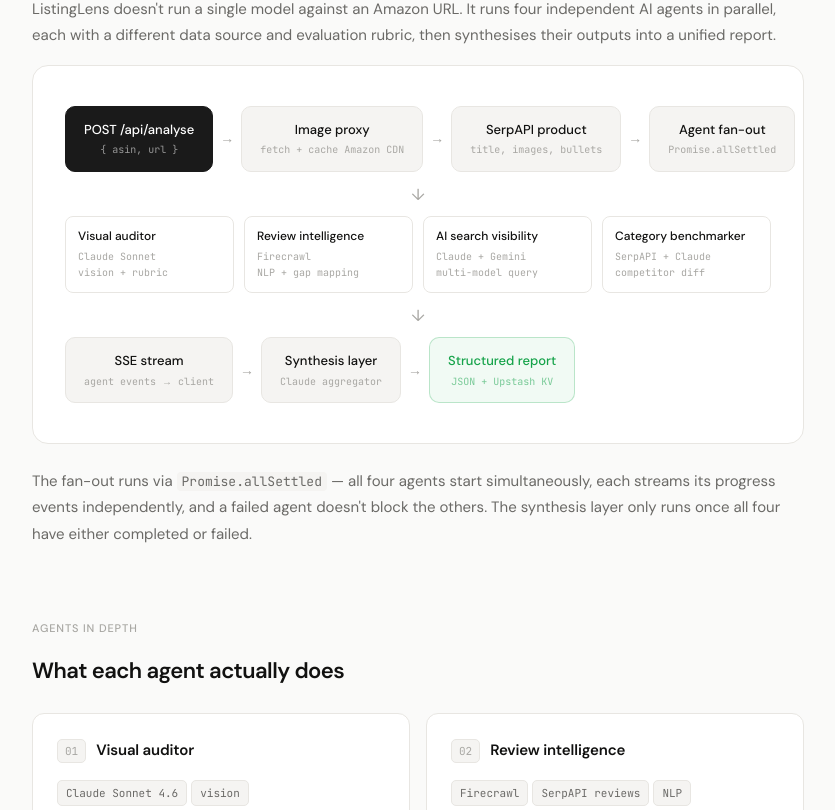
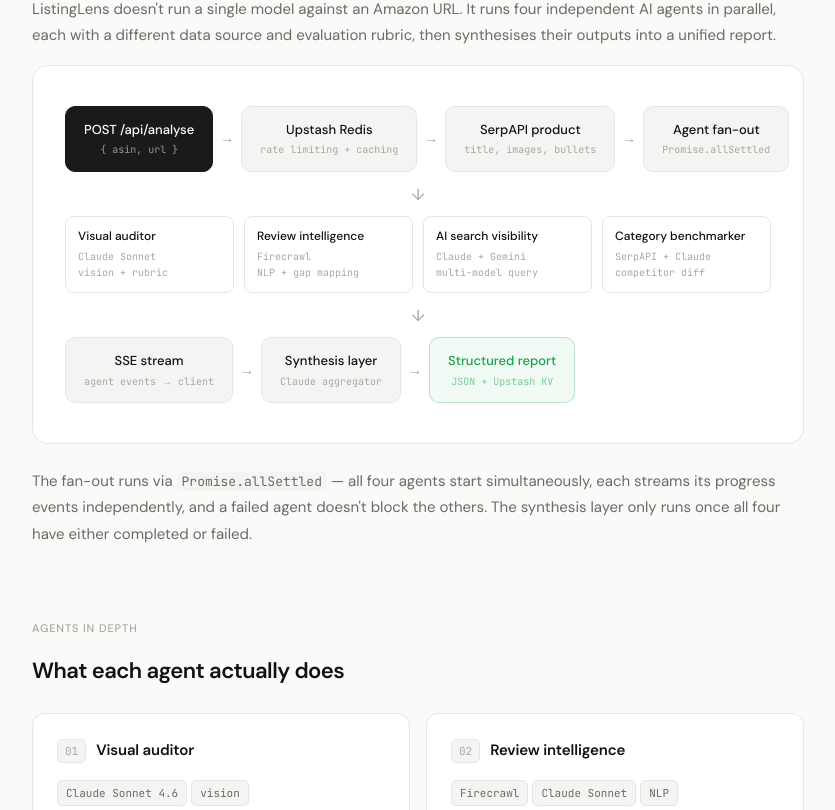
Before and after one commit to nikhiilraj/ListingLens, a Next.js app: page /how-it-works in a window 1280 px wide. Shown: the part 470-1280 px from the top of the page, without its empty margins (222-1057 px from the left). Built offline with nearby package versions, Linux system fonts and the light colour scheme.

Commit message:
docs: update technical architecture details for caching, AI stack, and score card export methods

```diff
--- a/app/how-it-works/page.tsx
+++ b/app/how-it-works/page.tsx
@@ -68,7 +68,7 @@ export default function HowItWorksPage() {
               {[
                 { title: 'POST /api/analyse', sub: '{ asin, url }', accent: true },
                 null,
-                { title: 'Image proxy', sub: 'fetch + cache Amazon CDN' },
+                { title: 'Upstash Redis', sub: 'rate limiting + caching' },
                 null,
                 { title: 'SerpAPI product', sub: 'title, images, bullets' },
                 null,
@@ -166,7 +166,7 @@ export default function HowItWorksPage() {
               },
               {
                 index: '02', title: 'Review intelligence',
-                tags: ['Firecrawl', 'SerpAPI reviews', 'NLP'],
+                tags: ['Firecrawl', 'Claude Sonnet', 'NLP'],
                 body: [
                   'Reviews are scraped via Firecrawl with an extraction schema (paginated, up to 50 reviews). Claude runs extraction in a single batch: identify purchase triggers, extract recurring complaints, and surface keywords that appear in reviews but not in listing images.',
                   'This gap list feeds directly into the brief generator — the most actionable output of the tool.',
@@ -307,6 +307,7 @@ export default function HowItWorksPage() {
                 ['Persistence', 'Upstash KV', 'Postgres', 'Serverless-native; no connection pooling overhead; free tier covers MVP volume'],
                 ['Agent fan-out', 'Promise.allSettled', 'Promise.all', 'Sequential is 4× slower; Promise.all fails-fast on any error'],
                 ['Image proxy', 'Edge Function', 'Direct CDN URLs', 'Amazon CDN URLs require browser cookies; proxying server-side bypasses CORS'],
+                ['Score card export', 'html-to-image', '@vercel/og (Satori)', 'Client-side canvas rendering handles complex CSS seamlessly and avoids strict Satori layout limitations'],
               ].map(([decision, chose, rejected, reason], i) => (
                 <tr key={i}>
                   <td style={{ fontFamily: 'var(--font-jetbrains-mono)', fontSize: 12, fontWeight: 500, color: 'var(--text-primary)', padding: '12px 24px 12px 0', borderBottom: '0.5px solid var(--border)', verticalAlign: 'top', whiteSpace: 'nowrap' }}>{decision}</td>
```
